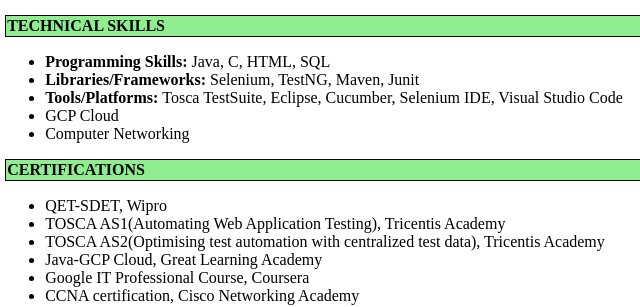
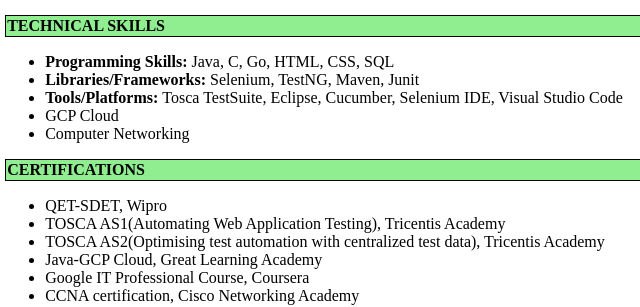
Before and after one commit to BapathiChandana/HTML-My-portfolio, a plain HTML site: page index.html in a window 1280 px wide. Shown: the part 378-685 px from the top of the page, 238-878 px from the left. Drawn offline with Linux system fonts and the light colour scheme.

Commit message:
Update index.html

```diff
--- a/index.html
+++ b/index.html
@@ -69,7 +69,7 @@
             <tr bgcolor="lightgreen"><th>TECHNICAL SKILLS</th></tr>
         </table>
         <ul>
-            <li><b>Programming Skills: </b>Java, C, HTML, SQL</li>
+            <li><b>Programming Skills: </b>Java, C, Go, HTML, CSS, SQL</li>
             <li><b>Libraries/Frameworks: </b>Selenium, TestNG, Maven, Junit</li>
             <li><b>Tools/Platforms: </b>Tosca TestSuite, Eclipse, Cucumber, Selenium IDE, Visual Studio Code</li>
             <li>GCP Cloud</li>
```
